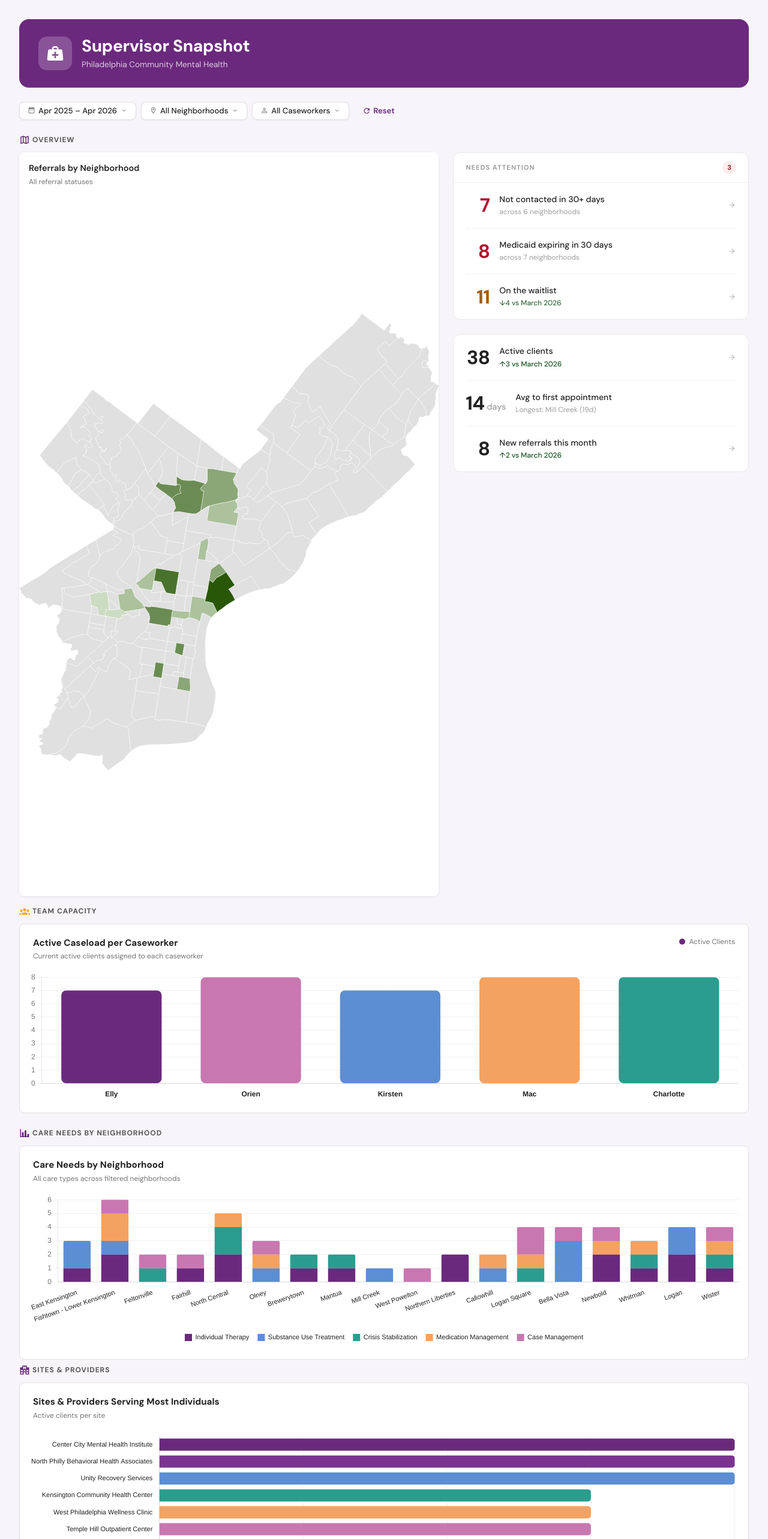
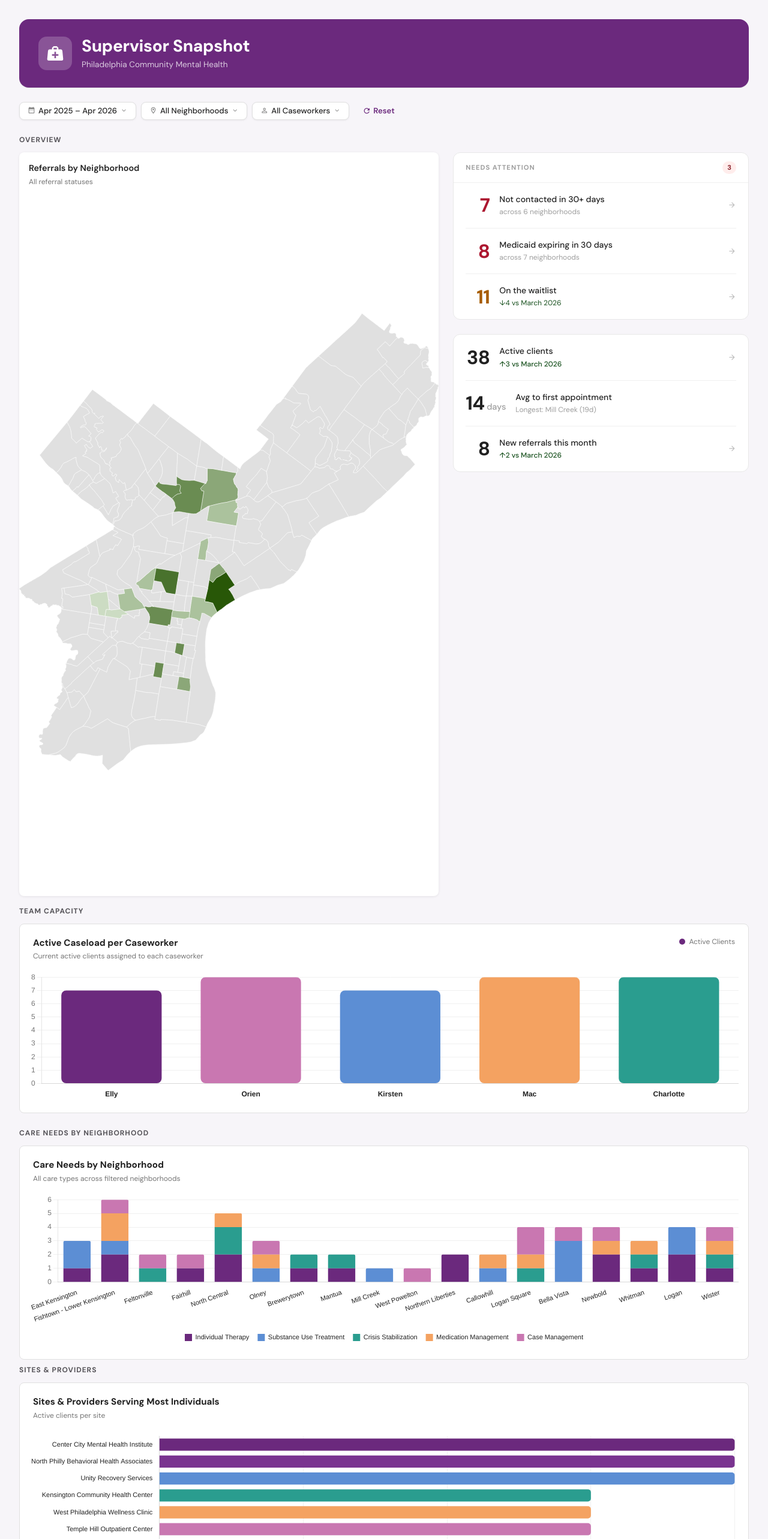
Before and after one commit to kmcconnell4/Protogen_Academy_300_Supervisor_Snapshot, a Vue app: page / in a window 1280 px wide. Shown: the top 2566 px of the page at 60% size. Built offline with nearby package versions, Linux system fonts and the light colour scheme.

Commit message:
Took care of P2 issues and cleaned up documentation

```diff
--- a/src/App.vue
+++ b/src/App.vue
@@ -19,6 +19,18 @@ import DashboardView from '@/views/DashboardView.vue'
 :root {
   font-family: 'DM Sans Variable', 'DM Sans', sans-serif;
   font-variant-numeric: tabular-nums;
+
+  /* Design tokens */
+  --color-primary: #6b297d;
+  --color-primary-tint: #f8f0fb;
+  --color-secondary: #285707;
+  --color-secondary-light: #e7ffde;
+  --color-text-primary: #212121;
+  --color-text-muted: #757575;
+  --color-text-subtle: #9e9e9e;
+  --color-surface: #ffffff;
+  --color-border: #e0e0e0;
+  --color-border-subtle: #f0f0f0;
 }
 
 /* Override Vuetify's Roboto default */
--- a/src/components/DashboardHeader.vue
+++ b/src/components/DashboardHeader.vue
@@ -19,7 +19,7 @@
 
 <style scoped>
 .dashboard-header {
-  background: #6b297d;
+  background: var(--color-primary);
   border-radius: 16px;
   padding: 28px 32px;
   box-shadow: 0 1px 0 rgba(0, 0, 0, 0.1);
--- a/src/components/GlobalFilters.vue
+++ b/src/components/GlobalFilters.vue
@@ -306,20 +306,20 @@ const caseworkerLabel = computed(() => {
 }
 
 .filter-pill:hover {
-  border-color: #6b297d;
+  border-color: var(--color-primary);
   box-shadow: 0 2px 8px rgba(107, 41, 125, 0.12);
 }
 
 .filter-pill:focus-visible {
   outline: none;
   box-shadow: 0 0 0 3px rgba(107, 41, 125, 0.3);
-  border-color: #6b297d;
+  border-color: var(--color-primary);
 }
 
 .filter-pill--active {
-  background: #f8f0fb;
-  border-color: #6b297d;
-  color: #6b297d;
+  background: var(--color-primary-tint);
+  border-color: var(--color-primary);
+  color: var(--color-primary);
 }
 
 .pill-icon {
@@ -355,7 +355,7 @@ const caseworkerLabel = computed(() => {
   border-radius: 8px;
   font-size: 0.82rem;
   font-weight: 600;
-  color: #6b297d;
+  color: var(--color-primary);
   cursor: pointer;
   transition: background 0.15s ease, border-color 0.15s ease;
   font-family: inherit;
@@ -364,8 +364,8 @@ const caseworkerLabel = computed(() => {
 }
 
 .filter-reset:hover {
-  background: #f8f0fb;
-  border-color: #e0e0e0;
+  background: var(--color-primary-tint);
+  border-color: var(--color-border);
 }
 
 .filter-reset:focus-visible {
@@ -377,8 +377,8 @@ const caseworkerLabel = computed(() => {
 .filter-active-badge {
   display: inline-flex;
   align-items: center;
-  background: #e7ffde;
-  color: #285707;
+  background: var(--color-secondary-light);
+  color: var(--color-secondary);
   border-radius: 20px;
   padding: 4px 10px;
   font-size: 0.72rem;
@@ -410,7 +410,7 @@ const caseworkerLabel = computed(() => {
 .dropdown-select-all {
   font-size: 0.72rem;
   font-weight: 600;
-  color: #6b297d;
+  color: var(--color-primary);
   background: none;
   border: none;
   cursor: pointer;
@@ -438,7 +438,7 @@ const caseworkerLabel = computed(() => {
   display: block;
   font-size: 0.7rem;
   font-weight: 600;
-  color: #757575;
+  color: var(--color-text-muted);
   margin-bottom: 4px;
 }
 
@@ -459,7 +459,7 @@ const caseworkerLabel = computed(() => {
 }
 
 .dropdown-input:focus {
-  border-color: #6b297d;
+  border-color: var(--color-primary);
   box-shadow: 0 0 0 3px rgba(107, 41, 125, 0.15);
 }
 
@@ -482,7 +482,7 @@ const caseworkerLabel = computed(() => {
 .dropdown-checkbox {
   width: 15px;
   height: 15px;
-  accent-color: #6b297d;
+  accent-color: var(--color-primary);
   cursor: pointer;
   flex-shrink: 0;
 }
--- a/src/views/DashboardView.vue
+++ b/src/views/DashboardView.vue
@@ -12,10 +12,7 @@
 
     <!-- ── Overview: Map + At a Glance ────────────────────────────────── -->
     <section aria-labelledby="overview-heading" class="mb-4">
-      <h2 id="overview-heading" class="section-label mb-3">
-        <v-icon color="primary" size="18" class="mr-1" aria-hidden="true">mdi-map-outline</v-icon>
-        Overview
-      </h2>
+      <h2 id="overview-heading" class="section-label mb-3">Overview</h2>
       <v-row align="stretch">
         <v-col cols="12" md="7">
           <PhillyNeighborhoodMap
@@ -51,10 +48,7 @@
 
     <!-- ── 🟡 Caseload Chart ───────────────────────────────────────────── -->
     <section aria-labelledby="caseload-heading" class="mb-2">
-      <h2 id="caseload-heading" class="section-label mb-3">
-        <v-icon color="warning" size="18" class="mr-1">mdi-account-group</v-icon>
-        Team Capacity
-      </h2>
+      <h2 id="caseload-heading" class="section-label mb-3">Team Capacity</h2>
       <CaseloadChart
         :caseload="caseloadPerCaseworker"
         @bar-click="onCaseworkerClick"
@@ -63,10 +57,7 @@
 
     <!-- ── Care Needs by Neighborhood ─────────────────────────────────── -->
     <section aria-labelledby="care-needs-heading" class="mb-2">
-      <h2 id="care-needs-heading" class="section-label mb-3">
-        <v-icon color="primary" size="18" class="mr-1">mdi-chart-bar</v-icon>
-        Care Needs by Neighborhood
-      </h2>
+      <h2 id="care-needs-heading" class="section-label mb-3">Care Needs by Neighborhood</h2>
       <CareNeedsByNeighborhoodChart
         :data="careNeedsByNeighborhood"
         :care-types="data.metadata.careTypes"
@@ -76,10 +67,7 @@
 
     <!-- ── Sites Chart ────────────────────────────────────────────────── -->
     <section aria-labelledby="sites-heading" class="mb-6">
-      <h2 id="sites-heading" class="section-label mb-3">
-        <v-icon color="primary" size="18" class="mr-1">mdi-hospital-building</v-icon>
-        Sites &amp; Providers
-      </h2>
+      <h2 id="sites-heading" class="section-label mb-3">Sites &amp; Providers</h2>
       <SitesChart
         :data="sitesByIndividualsServed"
         @bar-click="onSiteClick"
@@ -292,8 +280,6 @@ function onNewReferralsClick() {
   letter-spacing: 0.08em;
   text-transform: uppercase;
   color: oklch(45% 0.008 305);
-  display: flex;
-  align-items: center;
 }
 
 </style>
```
Also changed, not shown: 1 other file (tests, documents, lock files or other folders).
